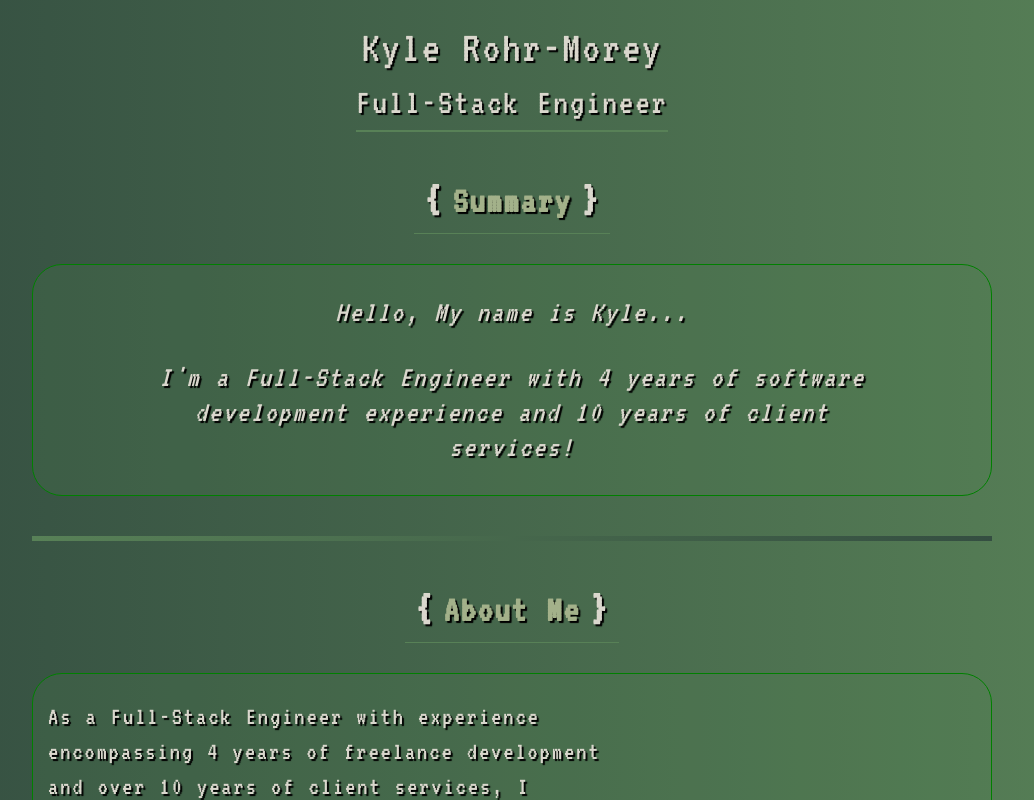
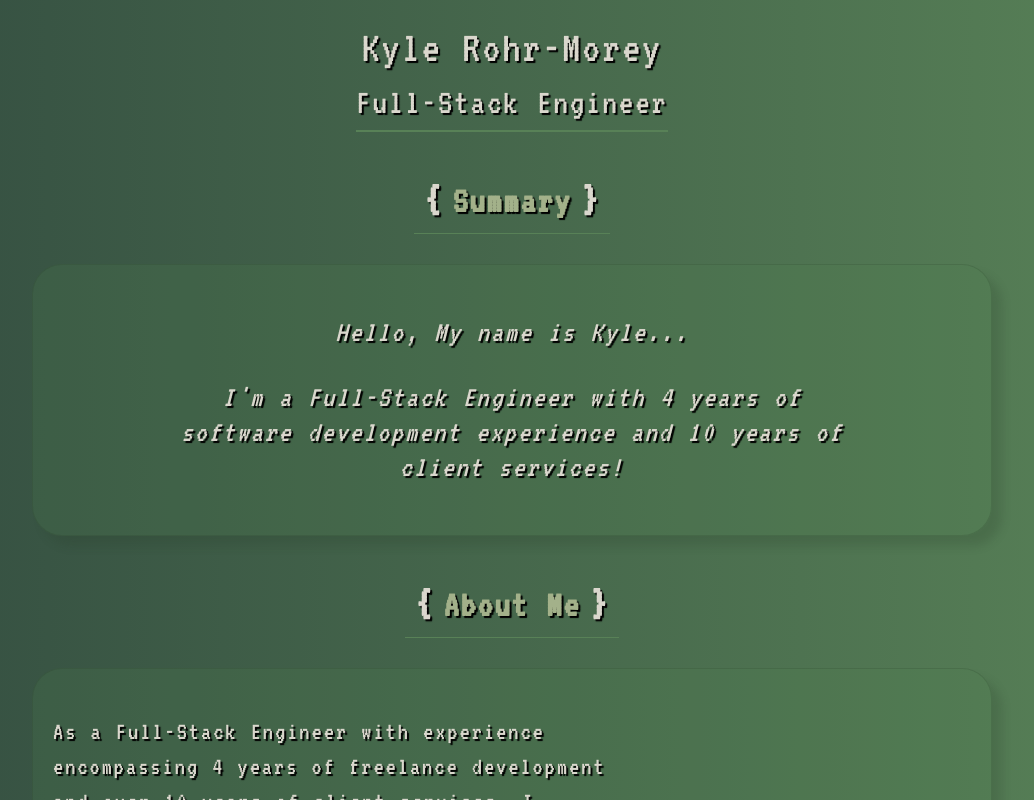
Before and after one commit to theGreatKyle1994/portfolio-v2, a React (Vite) app: page / in a window 1280 px wide. Shown: the top 800 px of the page, without its empty margins (128-1162 px from the left). Built offline with nearby package versions, Linux system fonts and the light colour scheme.

Commit message:
update threshold of intersectionobserver

```diff
--- a/src/components/home/AboutMe.css
+++ b/src/components/home/AboutMe.css
@@ -8,7 +8,6 @@
 .aboutMe {
   width: 75%;
   font-size: 1.7em;
-  padding: 0 15px;
 }
 
 .myImage {
--- a/src/components/home/HardSkills.jsx
+++ b/src/components/home/HardSkills.jsx
@@ -1,5 +1,4 @@
 import "./HardSkills.css";
-import "../ui/BottomBorder.css";
 import Card from "../ui/Card";
 import HardSkillTile from "./HardSkillTile";
 
--- a/src/components/home/Header.jsx
+++ b/src/components/home/Header.jsx
@@ -1,5 +1,4 @@
 import "./Header.css";
-import "../ui/BottomBorder.css";
 
 const Header = () => {
   return (
--- a/src/components/ui/BottomBorder.css
+++ /dev/null
@@ -1,4 +0,0 @@
-.bottomBorder {
-  border-bottom: 5px solid;
-  border-image: linear-gradient(to right, #588157, #344e41) 1;
-}
--- a/src/components/ui/Card.css
+++ b/src/components/ui/Card.css
@@ -4,7 +4,6 @@
   flex-direction: column;
   justify-content: center;
   align-items: center;
-  padding-bottom: 40px;
 }
 
 .cardTitle {
@@ -24,7 +23,7 @@
 
 .card-body {
   background-color: rgba(80, 130, 80, 0.2);
-  border: 1px solid green;
+  border: 1px solid rgba(40, 60, 40, 0.2);
   border-radius: 30px;
   opacity: 0;
   width: 100%;
@@ -33,6 +32,8 @@
   flex-direction: column;
   justify-content: center;
   align-items: center;
+  padding: 20px;
+  box-shadow: 10px 10px 10px rgba(40, 60, 40, 0.2);
 }
 
 .card-appear {
--- a/src/components/ui/Card.jsx
+++ b/src/components/ui/Card.jsx
@@ -1,8 +1,7 @@
 import "./Card.css";
-import "./BottomBorder.css";
 import { useRef, useEffect, useState } from "react";
 
-const Card = ({ title, children, noBorder = false }) => {
+const Card = ({ title, children }) => {
   const thisCard = useRef(null);
   const [isAppeared, setIsAppeared] = useState(false);
   const [titleTypewriter, setTitleTypewriter] = useState({
@@ -27,15 +26,12 @@ const Card = ({ title, children, noBorder = false }) => {
   }, [isAppeared, titleTypewriter.index]);
 
   useEffect(() => {
-    const observer = new IntersectionObserver(
-      (entries) => {
-        if (entries[0].isIntersecting) {
-          setIsAppeared(true);
-          observer.unobserve(thisCard.current);
-        }
-      },
-      { threshold: 0.05 }
-    );
+    const observer = new IntersectionObserver((entries) => {
+      if (entries[0].isIntersecting) {
+        setIsAppeared(true);
+        observer.unobserve(thisCard.current);
+      }
+    });
     observer.observe(thisCard.current);
     return () => {
       observer.unobserve(thisCard.current);
@@ -43,10 +39,7 @@ const Card = ({ title, children, noBorder = false }) => {
   }, [thisCard.current]);
 
   return (
-    <section
-      className={`cardContainer ${noBorder ? "" : "bottomBorder"}`}
-      ref={thisCard}
-    >
+    <section className={"cardContainer"} ref={thisCard}>
       <h2 className={"cardTitle"}>
         <span className={"cardTitleBracket"}>{"{"}</span>
         {titleTypewriter.title}
```
